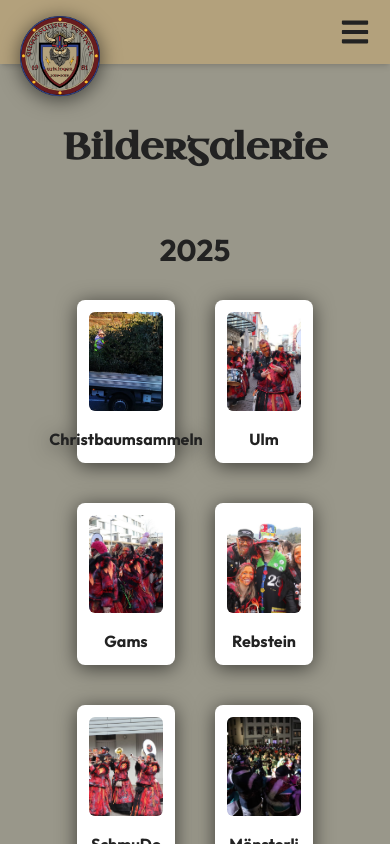
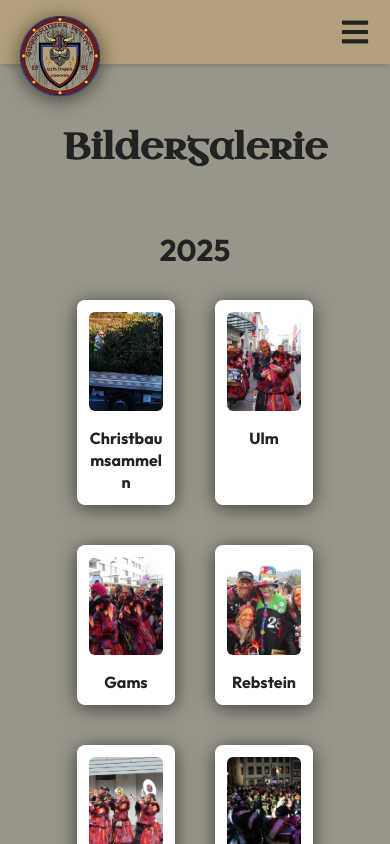
Before and after one commit to guggesuuser/Website, a React (Vite) app: page /bilder in a window 390 px wide. Shown: the top 844 px of the page. Built offline with nearby package versions, Linux system fonts and the light colour scheme.

Commit message:
Fix: Text-Umbruch in Bilder-Galerie auf Mobile

```diff
--- a/src/pages/Bilder.jsx
+++ b/src/pages/Bilder.jsx
@@ -46,7 +46,7 @@ export default function Bilder() {
                         className="w-full h-full object-cover"
                       />
                     </div>
-                    <p className="text-base sm:text-lg md:text-xl lg:text-2xl font-semibold">
+                    <p className="text-base sm:text-lg md:text-xl lg:text-2xl font-semibold text-center leading-snug break-all whitespace-normal">
                       {titel}
                     </p>
                   </a>
```
Also changed, not shown: 4 other files (tests, documents, lock files or other folders).
